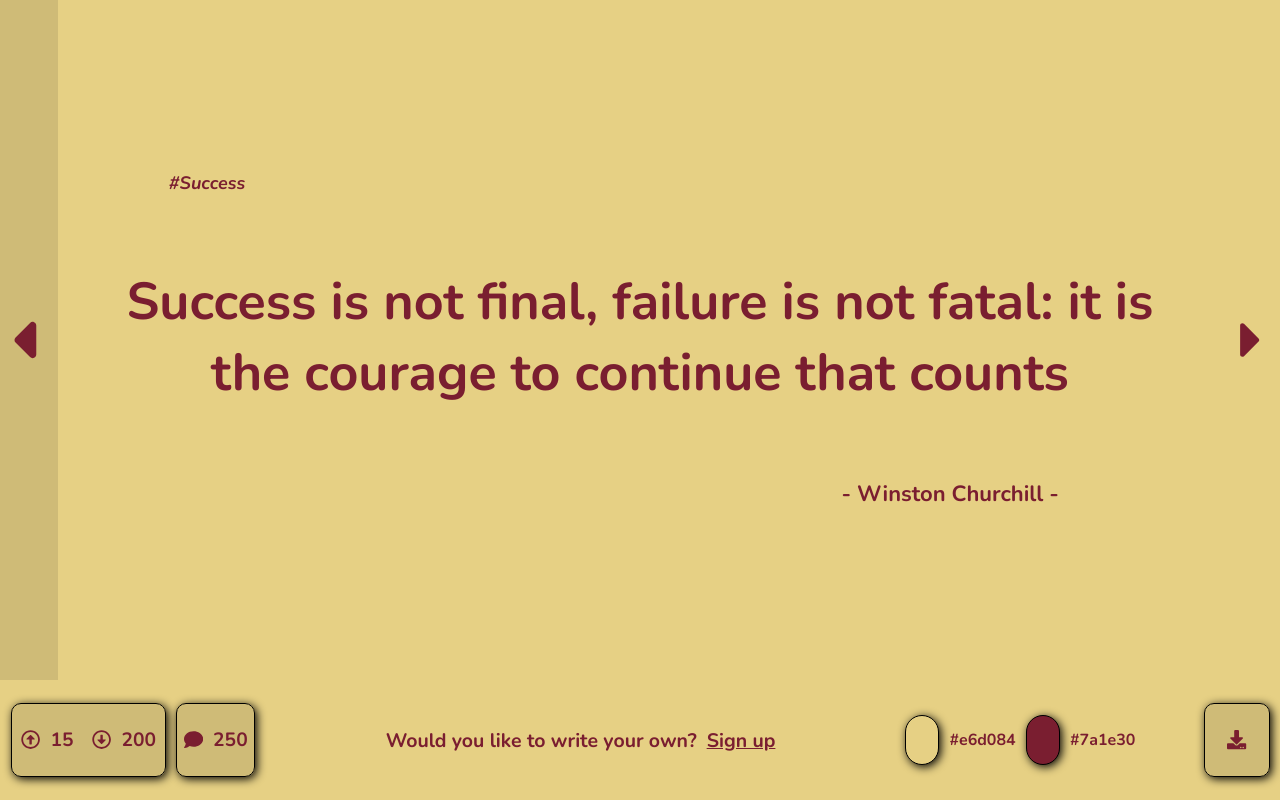
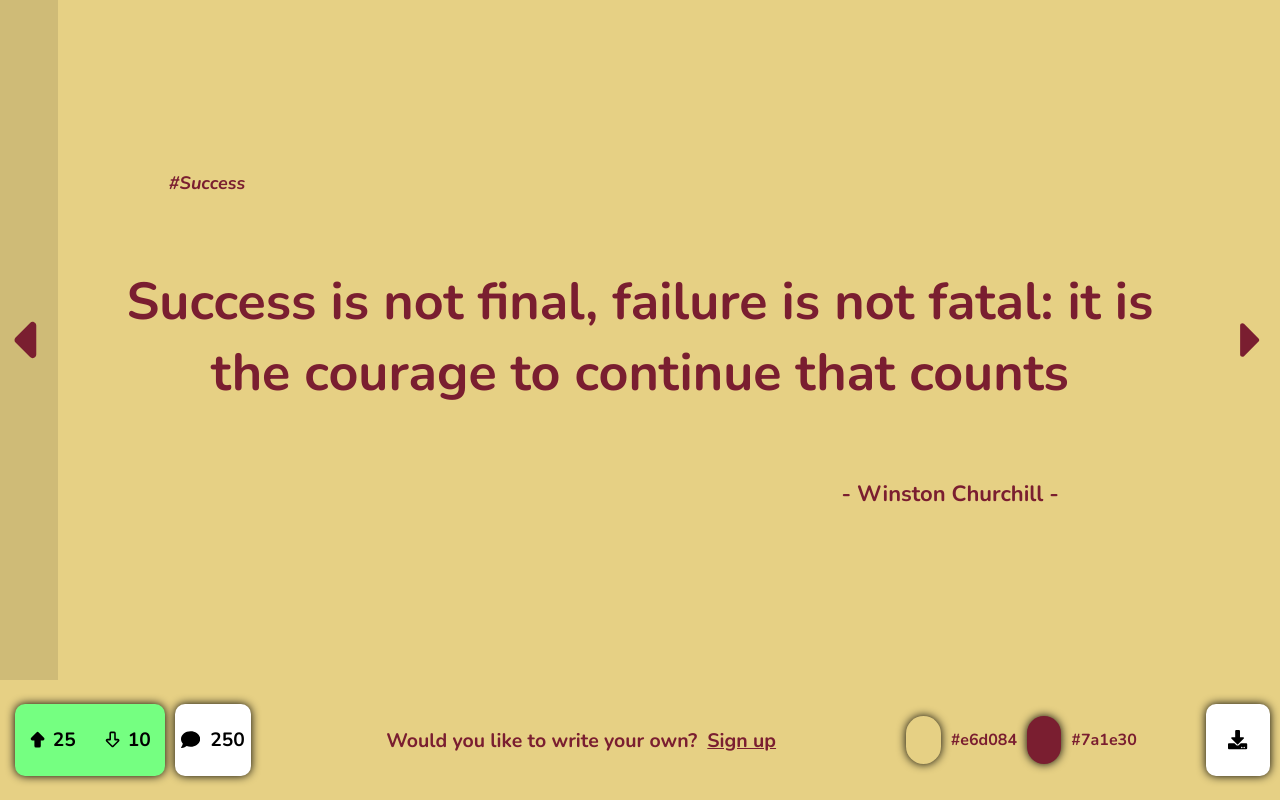
Before and after one commit to MirominaS/quote-web, a React (Vite) app: page / in a window 1280 px wide. Built offline with nearby package versions, Linux system fonts and the light colour scheme.

Commit message:
updated vote component in home page

```diff
--- a/src/pages/home/Home.css
+++ b/src/pages/home/Home.css
@@ -44,18 +44,6 @@
             justify-content: center;
             gap: 10px;
             align-items: center;
-
-            .home-footer-vote{
-                width: 60%;
-                height: 60%;
-                display: flex;
-                justify-content: space-around;
-                align-items: center;
-                font-size: larger;
-                border-radius: 10px;
-                margin-left: 10px;
-            }
-
             .home-footer-comment{
                 width: 30%;
                 height: 60%;
@@ -99,11 +87,10 @@
         }
 
         .home-footer-vote, .home-footer-comment, .home-footer-download,.home-footer-color-background,.home-footer-color-text{
-            background-color: rgba(0, 0, 0, 0.1);
-            border: 1px solid #000000;
-            box-shadow: 2px 2px 10px rgb(0, 0, 0);
+            background-color: rgba(255, 255, 255);
+            box-shadow: 0 0 10px rgb(0, 0, 0);
             border-radius: 10px;
-            color: rgb(122,30,48);
+            color: rgb(0, 0, 0);
             cursor: pointer;
 
         }
@@ -133,3 +120,12 @@
     align-items: center;
     gap: 10px;
 }
+@media screen and (min-width: 480px) and (max-width: 768px){
+     .home-footer-vote-comment{
+        height: 10px;
+    }
+    .home-footer-vote, .home-footer-comment{
+        height: 40%;
+        flex-direction: column;
+    }
+}
--- a/src/pages/home/Home.jsx
+++ b/src/pages/home/Home.jsx
@@ -11,14 +11,9 @@ import { FaCaretLeft } from "react-icons/fa6";
 import { FaCaretRight } from "react-icons/fa";
 import './Home.css'
 import html2canvas from 'html2canvas';
+import Vote from '../../components/vote/Vote';
 
 const Home = () => {
-  const [showUp, setShowup] = useState(false);
-  const [showUpClicked, setShowupClicked] = useState(false);
-  const [upCount, setUpCount] = useState(15);
-  const [showDown, setShowDown] = useState(false);
-  const [showDownClicked, setShowDownClicked] = useState(false);
-  const [downCount, setDownCount] = useState(200);
   const [displayBgColorPicker, setDisplayBgColorPicker] = useState(false);
   const [bgcolor, setBgColor] = useState('#e6d084');
   const [displayMainColorPicker , setDisplayMainColorPicker] = useState(false);
@@ -28,42 +23,11 @@ const Home = () => {
   const printRef = useRef();
 
   const quoteDetails = [
-    {id: 0,tag:"#Success", quote:"Success is not final, failure is not fatal: it is the courage to continue that counts", by:"Winston Churchill"},
-    {id: 1,tag:"#Motivation", quote:"Do what you can, with what you have, where you are.", by:"Theodore Roosevelt"},
-    {id: 2,tag:"#Productivity", quote:"Don't count the days, make the days count.", by:"Muhammad Ali"},
-    {id: 3,tag:"#Confidence",  quote:"Doubt kills more dreams than failure ever will.", by:"Suzy Kassem"}
+    {id: 0,tag:"#Success", quote:"Success is not final, failure is not fatal: it is the courage to continue that counts", by:"Winston Churchill",status:1, upvote:25,downvote:10},
+    {id: 1,tag:"#Motivation", quote:"Do what you can, with what you have, where you are.", by:"Theodore Roosevelt",status:-1,upvote:5,downvote:1},
+    {id: 2,tag:"#Productivity", quote:"Don't count the days, make the days count.", by:"Muhammad Ali",status:0,upvote:29,downvote:2},
+    {id: 3,tag:"#Confidence",  quote:"Doubt kills more dreams than failure ever will.", by:"Suzy Kassem",status:-1,upvote:48,downvote:3}
   ];
-
-   const handleUpCount = (showUpClicked) => {
-      let count = upCount;
-      if(showUpClicked === true){
-        count += 1;
-        setUpCount(count);
-      }
-      if(showUpClicked === false){
-        setUpCount(upCount - 1);
-      }
-      {console.log(showUpClicked)}
-    }
-
-    const handleDownCount = (showDownClicked) => {
-      let count = downCount;
-      if(showDownClicked === true){
-        count += 1;
-        setDownCount(count);
-      }
-      if(showDownClicked === false){
-        setDownCount(downCount - 1)
-      }
-    }
-    const handleUpDown = ({handleUpCount,handleDownCount}) => {
-      if(handleUpCount){
-        handleDownCount(!showDownClicked)
-      }
-      if(handleDownCount){
-        handleUpCount(!showUpClicked)
-      }
-    }
 
     const handleBgColorClick = () => {
       setDisplayBgColorPicker(!displayBgColorPicker);
@@ -126,6 +90,8 @@ const Home = () => {
 
   return (
     <div className='home-container' style={{backgroundColor:`${bgcolor}`}}>
+
+
       <div className='home-quote'>
         <div className='home-quote-prev' style={{color: `${mainColor}`}} onClick={handlePrev} ><FaCaretLeft /></div>
         {quoteDetails
@@ -141,39 +107,24 @@ const Home = () => {
                 />
         ))
         }
+
         {/* <Quote details={quoteDetails} style={{color: `${mainColor}`}} */}
         <div className='home-quote-next' style={{color: `${mainColor}`}} onClick={handleNext}><FaCaretRight /></div>
       </div>
+
       <div className='home-footer' style={{color: `${mainColor}`}}>
         <div className='home-footer-vote-comment'>
-          <div className='home-footer-vote'>
-            <div className='home-footer-upvote icon'
-              style={{color: `${mainColor}`}}
-              onClick={() => {
-                    setShowupClicked(!showUpClicked);
-                    handleUpCount(!showUpClicked,15);
-                  }}
-              onMouseEnter={() => setShowup(true)}
-              onMouseLeave={() => setShowup(false)}
-            >
-              {(showUp  || showUpClicked )? <FaCircleUp/>: < FaRegArrowAltCircleUp/>}
-              {upCount}
-            </div>
-
-            <div className='home-footer-downvote icon'
-              style={{color: `${mainColor}`}}
-              onClick={() => {
-                setShowDownClicked(!showDownClicked);
-                handleDownCount(!showDownClicked)
-              }}
-              onMouseEnter={() => setShowDown(true)}
-              onMouseLeave={() => setShowDown(false)}
-            >
-              {(showDown || showDownClicked)?  <FaCircleDown /> : <FaRegArrowAltCircleDown />}
-              {downCount}
-            </div>
-          </div>
-          <div className='home-footer-comment icon' style={{color: `${mainColor}`}}>
+            {quoteDetails
+            .map((quoteDetail,index) => (
+              index === activeIndex &&
+                <Vote key={quoteDetail.id}
+                  status={quoteDetail.status}
+                  upcount={quoteDetail.upvote}
+                  downcount={quoteDetail.downvote}
+                  />
+              )
+            )}
+          <div className='home-footer-comment icon' >
             <FaComment />
             {"250"}
           </div>
@@ -200,7 +151,7 @@ const Home = () => {
 
           </div>{mainColor}
         </div>
-        <div className='home-footer-download icon' style={{color: `${mainColor}`}} onClick={handleDownloadImage}><FaDownload /></div>
+        <div className='home-footer-download icon' onClick={handleDownloadImage}><FaDownload /></div>
       </div>
 
     </div>
```
